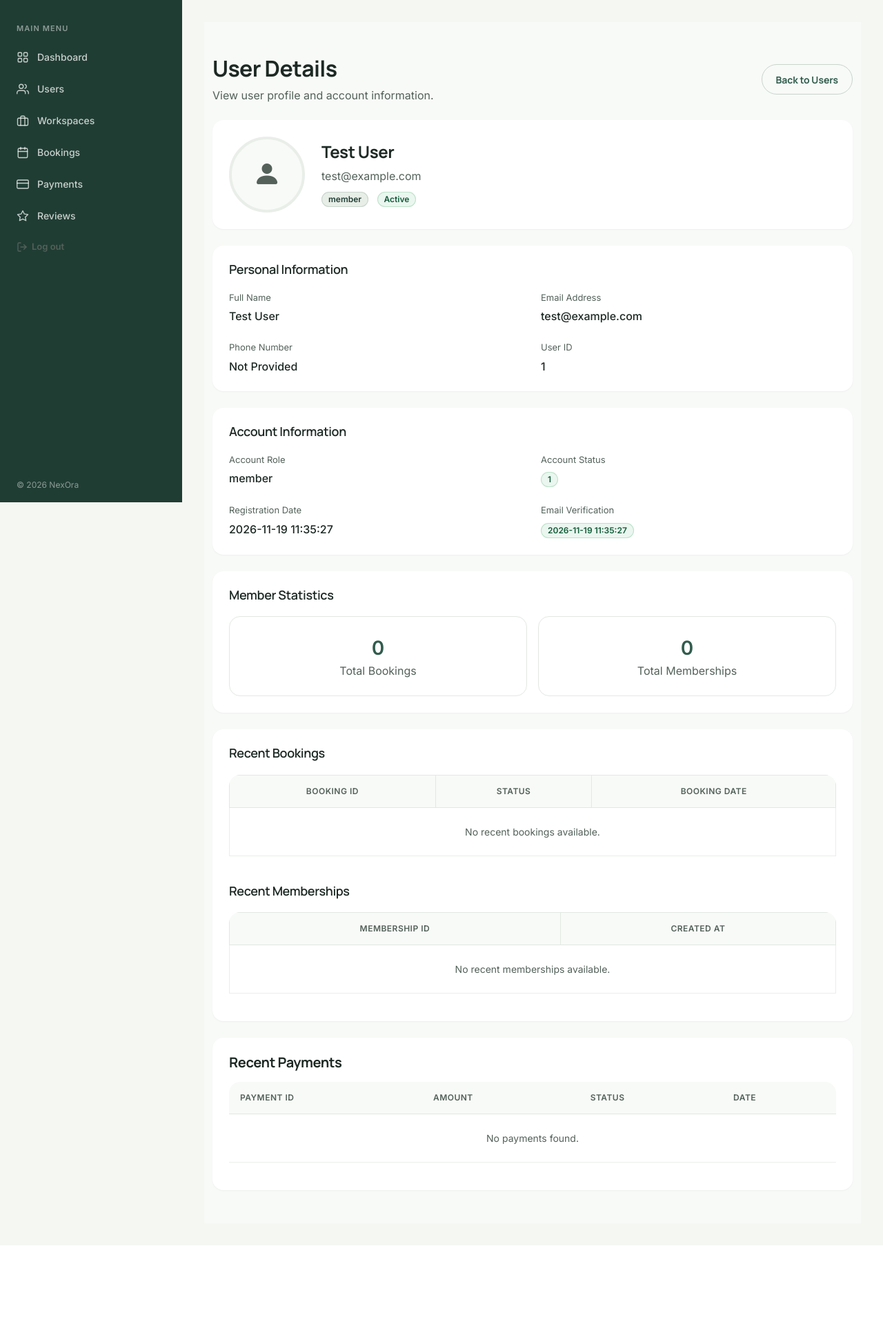
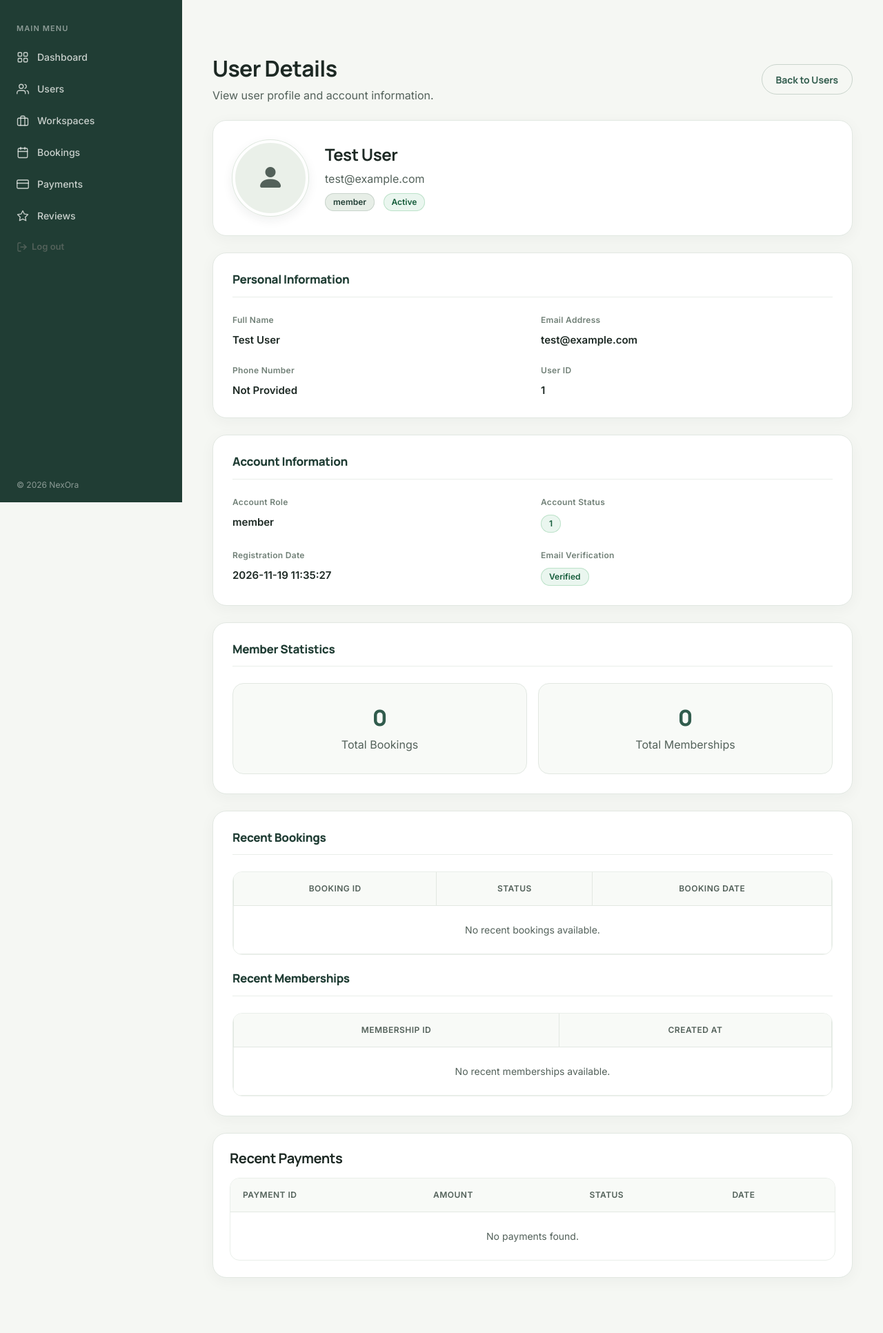
Before and after one commit to Orange-Coding-Academy/Co-WorkSpace-Project, a Laravel app: page /admin/usershow/1 in a window 1280 px wide. Shown: the part 72-2004 px from the top of the page at 69% size. Before the commit the page ends 1798 px from the top, so only its background shows below. Run offline with Laravel 12, Linux system fonts and the light colour scheme; a user stored in the database is signed in; data comes from the database, SQL or seed files in the repository; data that the repository does not hold is empty.

Commit message:
style: update admin user details page

```diff
--- a/NexOra/resources/views/Admin/userDetails.blade.php
+++ b/NexOra/resources/views/Admin/userDetails.blade.php
@@ -183,6 +183,37 @@
             .nx-page-content .container, .nx-page-content .container-fluid{ padding-inline: 16px; }
             .nx-page-content .d-flex.justify-content-between{ flex-wrap: wrap; gap: 12px; }
         }
+
+        /* User Details — page-specific refinements (CSS only) */
+        .nx-page-content { min-height: 100%; background: #F5F7F3; }
+        .nx-page-content > .container { max-width: 1180px; }
+        .nx-page-content .card { border: 1px solid #E2E8E2 !important; border-radius: 20px; overflow: hidden; box-shadow: 0 5px 22px rgba(29,41,36,.045) !important; }
+        .nx-page-content .card-body.p-4 { padding: 28px !important; }
+        .nx-page-content .profile-avatar { width: 110px; height: 110px; flex: 0 0 110px; border: 4px solid #fff; border-radius: 50%; background: #EAF0E9 !important; box-shadow: 0 0 0 1px #DCE6DC, 0 5px 16px rgba(29,41,36,.08); object-fit: cover; }
+        .nx-page-content .section-title { font-family: var(--nx-font-heading); font-size: 17px; font-weight: 800; color: #203D34; margin-bottom: 24px; padding-bottom: 14px; border-bottom: 1px solid #E9EEE9; }
+        .nx-page-content .detail-label { font-size: 12px; font-weight: 700; letter-spacing: .025em; color: #718077; margin-bottom: 8px; }
+        .nx-page-content .detail-value { font-size: 15px; font-weight: 600; color: #1D2924; line-height: 1.55; }
+        .nx-page-content .stat-number { font-family: var(--nx-font-heading); font-size: 32px; font-weight: 800; color: #315C4D; line-height: 1.2; margin-bottom: 8px; }
+        .nx-page-content .border.rounded-3.p-4.text-center { border-color: #E2E8E2 !important; background: #F8FAF7; border-radius: 16px !important; min-height: 132px; display: flex; flex-direction: column; justify-content: center; }
+        .nx-page-content .badge { padding: 7px 12px; font-weight: 700; }
+        .nx-page-content .badge.bg-success { background: #EAF6EF !important; color: #145C3A !important; }
+        .nx-page-content .badge.bg-danger { background: #FDEDEC !important; color: #912018 !important; }
+        .nx-page-content .badge.bg-warning { background: #FFF6E5 !important; color: #754C05 !important; }
+        .nx-page-content .badge.bg-primary { background: #E7EEE7 !important; color: #203D34 !important; }
+        .nx-page-content .table-responsive { border: 1px solid #E9EEE9; border-radius: 14px; }
+        .nx-page-content .table { margin-bottom: 0; }
+        .nx-page-content .table > :not(caption) > * > * { padding: 15px 18px; }
+        .nx-page-content .table-bordered > :not(caption) > * { border-width: 0 0 1px; }
+        .nx-page-content .table tbody tr:last-child td { border-bottom: 0; }
+        .nx-page-content .table tbody tr:hover { background-color: #F8FAF7; }
+        .nx-page-content .btn-outline-secondary { border-color: #C9D4CC; color: #315C4D; }
+        @media (max-width: 767px) {
+            .nx-page-content > .container { padding-top: 24px !important; padding-bottom: 24px !important; }
+            .nx-page-content .card-body.p-4 { padding: 20px !important; }
+            .nx-page-content .profile-avatar { width: 84px; height: 84px; flex-basis: 84px; }
+            .nx-page-content .section-title { font-size: 16px; }
+            .nx-page-content .table-responsive table { min-width: 560px; }
+        }
     </style>
 @endpush
 
@@ -303,8 +334,11 @@
 
                 <div class="col-md-6">
                     <div class="detail-label">Email Verification</div>
-                    <span class="badge bg-success">{{ $user->email_verified_at }}</span>
-                </div>
+@if ($user->email_verified_at)
+    <span class="badge bg-success">Verified</span>
+@else
+    <span class="badge bg-danger">Not Verified</span>
+@endif                </div>
 
             </div>
 
```
